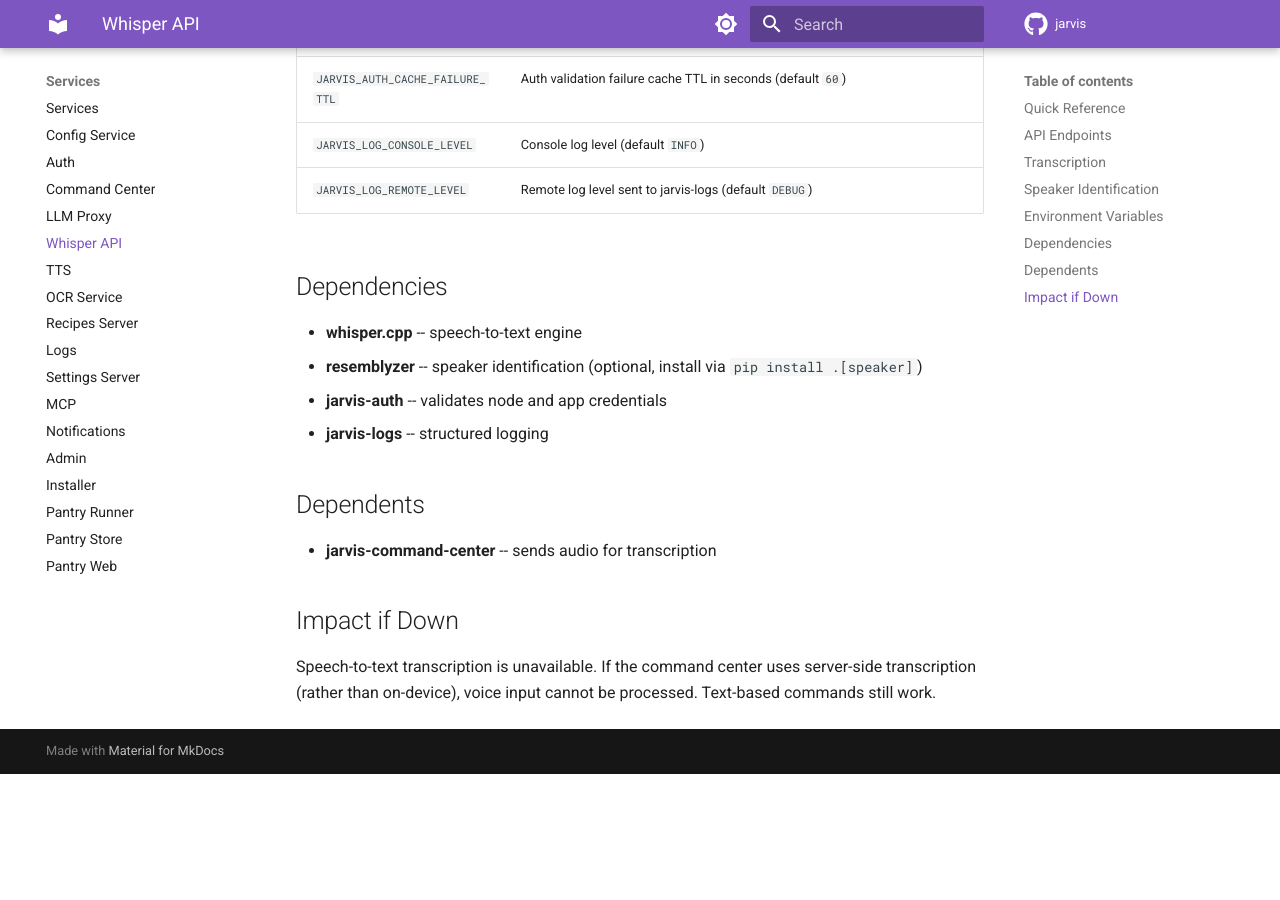
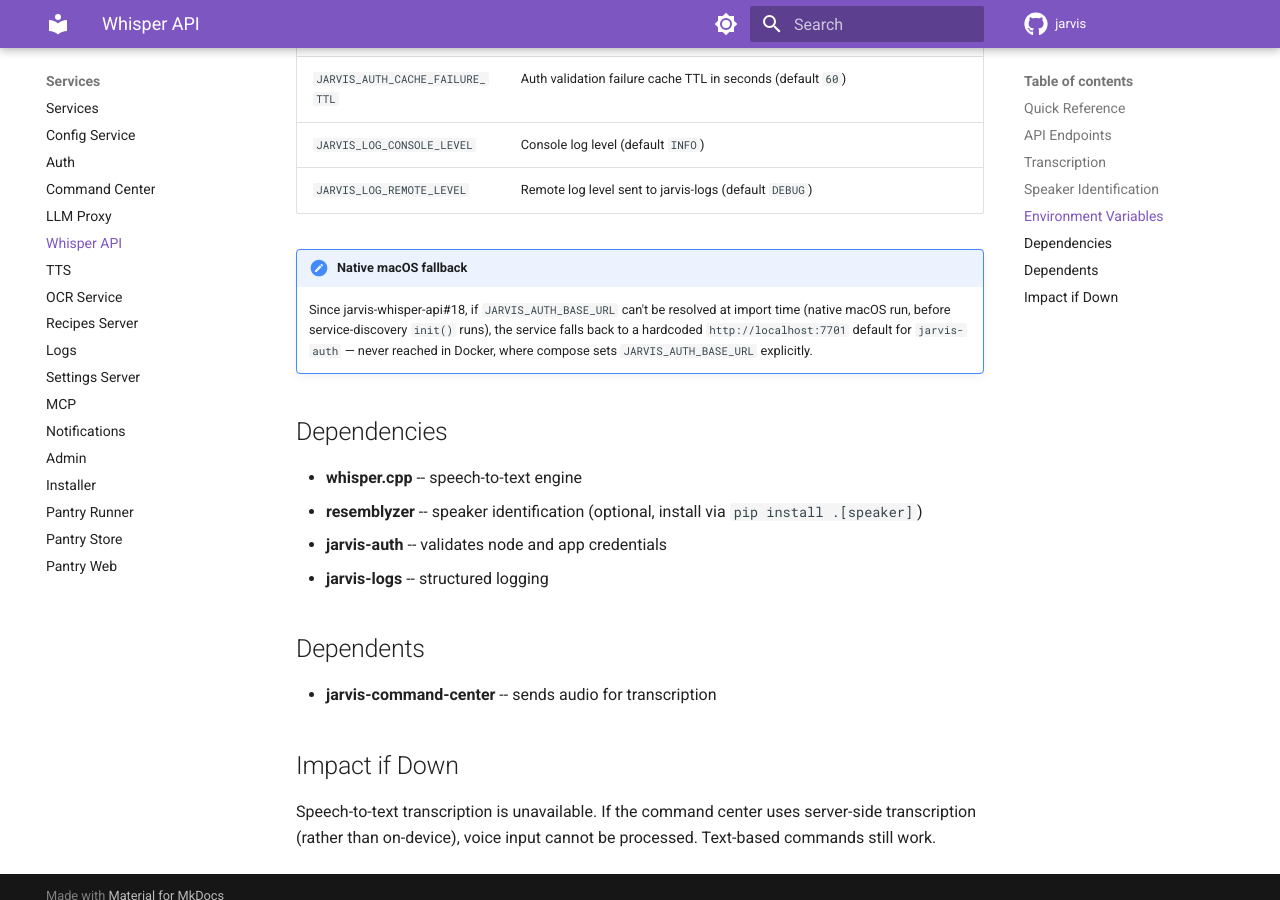
Before and after one commit to alexberardi/jarvis-docs, an MkDocs documentation site: the page built from docs/services/whisper-api.md, in a window 1280 px wide and 900 px high, scrolled down 2838 px. Built offline with MkDocs 1.6.1 and Material for MkDocs 9.7.7, drawn with Linux system fonts in a browser that asks for light colours; comment, search, counter and statistics services are not loaded; before the commit the page ends 3612 px from its top, so only the background shows below that.

Commit message:
docs(jarvis-whisper-api): sync from #18

```diff
--- a/docs/services/whisper-api.md
+++ b/docs/services/whisper-api.md
@@ -78,6 +78,9 @@ Voice profiles are enrolled as WAV samples. The service uses [resemblyzer](https
 | `JARVIS_LOG_CONSOLE_LEVEL` | Console log level (default `INFO`) |
 | `JARVIS_LOG_REMOTE_LEVEL` | Remote log level sent to jarvis-logs (default `DEBUG`) |
 
+!!! note "Native macOS fallback"
+    Since jarvis-whisper-api#18, if `JARVIS_AUTH_BASE_URL` can't be resolved at import time (native macOS run, before service-discovery `init()` runs), the service falls back to a hardcoded `http://localhost:7701` default for `jarvis-auth` — never reached in Docker, where compose sets `JARVIS_AUTH_BASE_URL` explicitly.
+
 ## Dependencies
 
 - **whisper.cpp** -- speech-to-text engine
```
